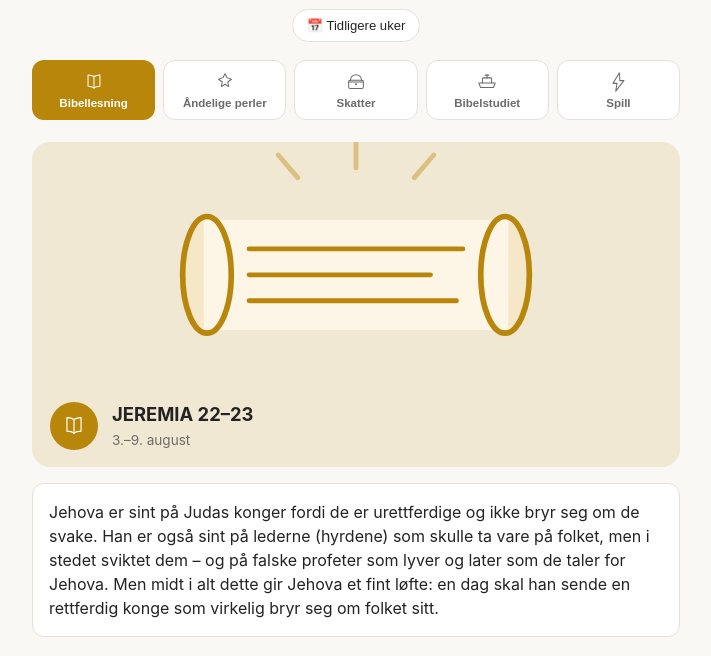
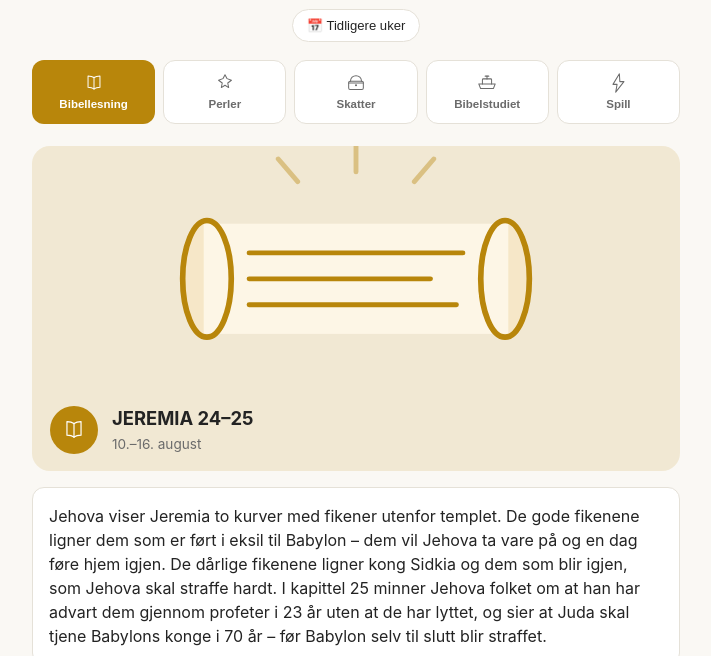
Before and after one commit to zscscw54c2-ship-it/mwb-forberedelse, a plain HTML site: page index.html in a window 1280 px wide. Shown: the part 93-749 px from the top of the page, without its empty margins (284-995 px from the left). Drawn offline with Linux system fonts and the light colour scheme.

Commit message:
Fiks fane-tekst som gikk utenfor, og bytt uke automatisk fra onsdag
Fane-knappene tillater nå tekst på to linjer i stedet for å flyte
utenfor boksen, og "Åndelige perler" er forkortet til "Perler" i
fanen. Siden bytter nå til neste ukes program fra og med onsdag,
siden midtukemøtet er på tirsdager.

```diff
--- a/script.js
+++ b/script.js
@@ -94,7 +94,7 @@ const BANNERE = {
 
 const SEKSJONER = [
   { id: "bibellesning", navn: "Bibellesning" },
-  { id: "andelige_perler", navn: "Åndelige perler" },
+  { id: "andelige_perler", navn: "Perler" },
   { id: "skatter_fra_guds_ord", navn: "Skatter" },
   { id: "menighetsbibelstudiet", navn: "Bibelstudiet" },
   { id: "spill", navn: "Spill" },
@@ -444,9 +444,22 @@ function byttFane(nyId) {
     s.classList.toggle("aktiv", s.id === "seksjon-" + nyId));
 }
 
+function lokalDatoStr(d) {
+  const aar = d.getFullYear();
+  const mnd = String(d.getMonth() + 1).padStart(2, "0");
+  const dag = String(d.getDate()).padStart(2, "0");
+  return `${aar}-${mnd}-${dag}`;
+}
+
 function finnDagensUkeId() {
-  const iDag = new Date().toISOString().slice(0, 10);
-  const treff = ukeIndeks.find(u => u.start <= iDag && iDag <= u.slutt);
+  const naa = new Date();
+  // Midtukemøtet er på tirsdager. Fra og med onsdag viser vi derfor
+  // automatisk neste ukes program, ikke uken som nettopp er "ferdig".
+  const isoUkedag = ((naa.getDay() + 6) % 7) + 1; // 1 = mandag ... 7 = søndag
+  if (isoUkedag >= 3) naa.setDate(naa.getDate() + 7);
+
+  const dato = lokalDatoStr(naa);
+  const treff = ukeIndeks.find(u => u.start <= dato && dato <= u.slutt);
   return treff ? treff.id : ukeIndeks[0].id;
 }
 
--- a/style.css
+++ b/style.css
@@ -130,8 +130,9 @@ body {
   display: flex;
   flex-direction: column;
   align-items: center;
+  justify-content: center;
   gap: 4px;
-  padding: 10px 8px;
+  padding: 10px 6px;
   border-radius: 12px;
   border: 1px solid var(--border);
   background: var(--card-bg);
@@ -139,9 +140,11 @@ body {
   font-size: 0.72rem;
   font-weight: 600;
   cursor: pointer;
-  white-space: nowrap;
+  white-space: normal;
+  line-height: 1.2;
   text-align: center;
   min-width: 74px;
+  min-height: 64px;
 }
 
 .fane svg { width: 22px; height: 22px; }
--- a/sw.js
+++ b/sw.js
@@ -1,4 +1,4 @@
-const CACHE_NAVN = "mwb-forberedelse-v2";
+const CACHE_NAVN = "mwb-forberedelse-v3";
 const KJERNEFILER = [
   "./",
   "index.html",
```
